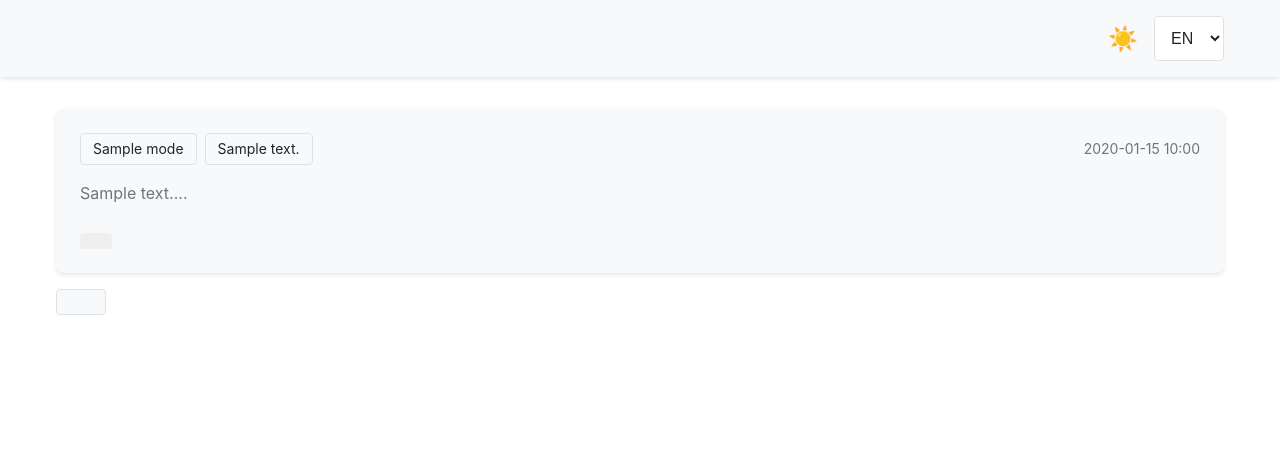
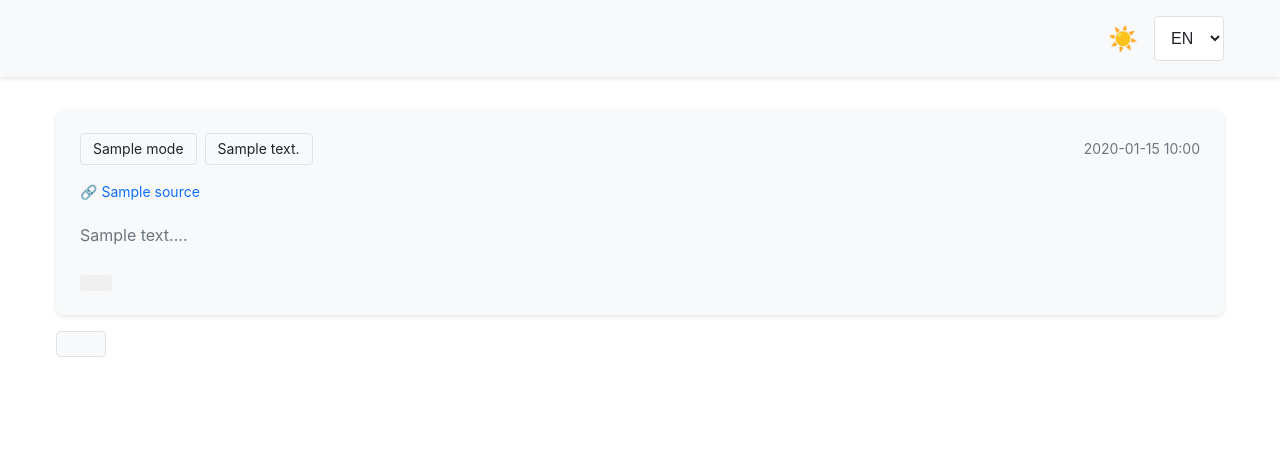
Before and after one commit to AtIasShrugged/compresso, a FastAPI app: template app/web/templates/history.html in a window 1280 px wide. Shown: the top 451 px of the page. Run offline with FastAPI, Linux system fonts and the light colour scheme; the template is opened without the code that fills it: most values are stand-ins (such as "Sample title", 1, 10 or a date in 2020); parts of the project's set-up code (start-up, migrations or seed data) failed here and were passed over.

Commit message:
feat: add source link display in summary history

```diff
--- a/app/web/static/css/main.css
+++ b/app/web/static/css/main.css
@@ -153,6 +153,19 @@ textarea { resize: vertical; font-family: inherit; }
 }
 .summary-header { display: flex; gap: 0.5rem; align-items: center; margin-bottom: 1rem; }
 .summary-date { color: var(--text-secondary); font-size: 0.875rem; margin-left: auto; }
+.summary-source { margin-bottom: 0.75rem; }
+.source-link {
+    color: var(--primary-color);
+    text-decoration: none;
+    font-size: 0.875rem;
+    display: inline-block;
+    max-width: 100%;
+    overflow: hidden;
+    text-overflow: ellipsis;
+    white-space: nowrap;
+    transition: opacity 0.2s;
+}
+.source-link:hover { opacity: 0.8; text-decoration: underline; }
 .summary-preview { color: var(--text-secondary); margin-bottom: 1rem; }
 
 /* Alerts */
--- a/app/web/templates/history.html
+++ b/app/web/templates/history.html
@@ -15,6 +15,13 @@
                 <span class="badge">{{ summary.options.detail }}</span>
                 <span class="summary-date">{{ summary.created_at.strftime('%Y-%m-%d %H:%M') if summary.created_at else '' }}</span>
             </div>
+            {% if summary.source %}
+            <div class="summary-source">
+                <a href="{{ summary.source }}" target="_blank" rel="noopener noreferrer" class="source-link">
+                    🔗 {{ summary.source }}
+                </a>
+            </div>
+            {% endif %}
             <div class="summary-preview">
                 {{ summary.content_md[:200] }}...
             </div>
```
